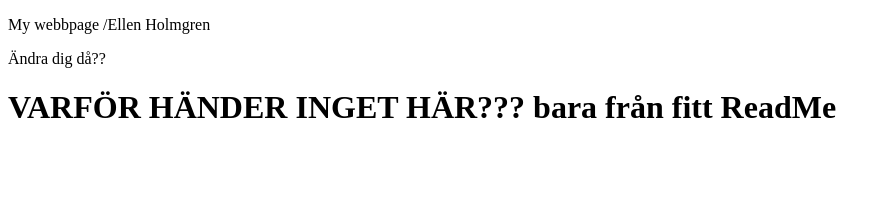
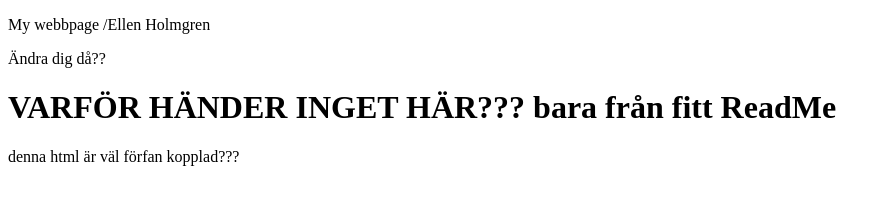
Before and after one commit to Ellen1997/my-webbsite, a plain HTML site: page webb.html in a window 1280 px wide. Shown: the whole page, without its empty margins (0-891 px from the left). Drawn offline with Linux system fonts and the light colour scheme.

Commit message:
Update webb.html

```diff
--- a/webb.html
+++ b/webb.html
@@ -9,6 +9,7 @@
     <p>My webbpage /Ellen Holmgren</p>
     <p>Ändra dig då??</p>
     <h1>VARFÖR HÄNDER INGET HÄR??? bara från fitt ReadMe</h1>
+    <p>denna html är väl förfan kopplad???</p>
 
 
 </body>
```
